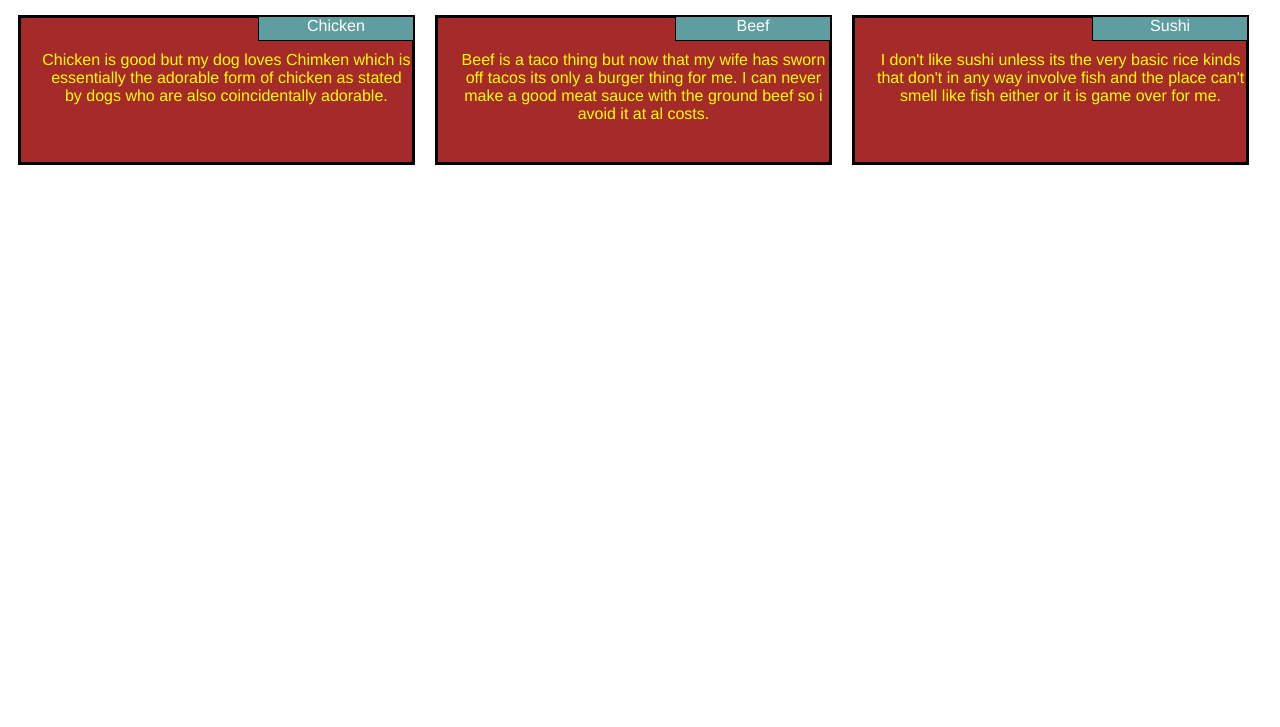
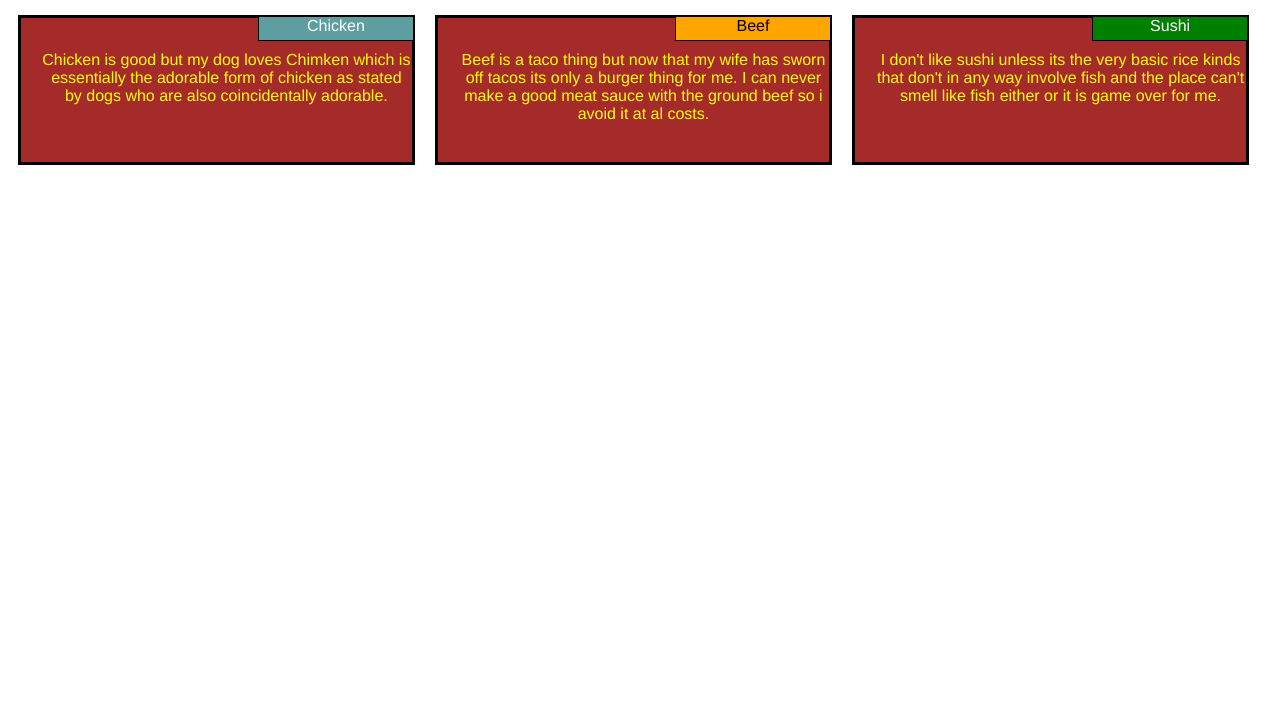
Before and after one commit to TypicalMukduk/coursera-test, a plain HTML site: page module2-solution/index.html in a window 1280 px wide. Shown: the part 73-800 px from the top of the page. Drawn offline with Linux system fonts and the light colour scheme.

Commit message:
Update index.html

```diff
--- a/module2-solution/index.html
+++ b/module2-solution/index.html
@@ -18,8 +18,8 @@
 
 <div class="rows">
   <div class="col-lg-3 col-md-1 col-sm-1"><section><p id="p1">Chicken</p><p id="p2">Chicken is good but my dog loves Chimken which is essentially the adorable form of chicken as stated by dogs who are also coincidentally adorable.</p></section></div>
-  <div class="col-lg-3 col-md-1 col-sm-1"><section><p id="p1">Beef</p><p id="p2">Beef is a taco thing but now that my wife has sworn off tacos its only a burger thing for me.  I can never make a good meat sauce with the ground beef so i avoid it at al costs.</p></section></div>
-  <div class="col-lg-3 col-md-3 col-sm-1"><section><p id="p1">Sushi</p><p id="p2">I don't like sushi unless its the very basic rice kinds that don't in any way involve fish and the place can't smell like fish either or it is game over for me.</p></section></div>
+  <div class="col-lg-3 col-md-1 col-sm-1"><section><p id="p3">Beef</p><p id="p2">Beef is a taco thing but now that my wife has sworn off tacos its only a burger thing for me.  I can never make a good meat sauce with the ground beef so i avoid it at al costs.</p></section></div>
+  <div class="col-lg-3 col-md-3 col-sm-1"><section><p id="p4">Sushi</p><p id="p2">I don't like sushi unless its the very basic rice kinds that don't in any way involve fish and the place can't smell like fish either or it is game over for me.</p></section></div>
 </div>
 
 </body>
```
